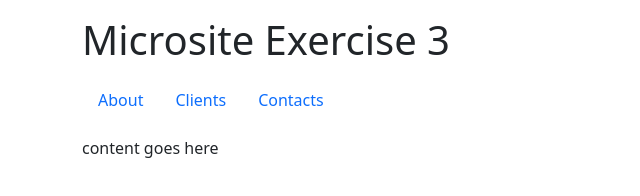
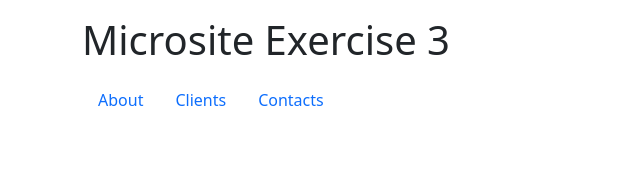
Before and after one commit to gabrieljmw/microsite_exercise_3, a plain HTML site: page index.html in a window 1280 px wide. Shown: the whole page, without its empty margins (0-640 px from the left). Drawn offline with nearby package versions, Linux system fonts and the light colour scheme.

Commit message:
Removing default content

```diff
--- a/index.html
+++ b/index.html
@@ -30,7 +30,6 @@
             </li>
         </ul>
         <div class="content">
-            <p>content goes here</p>
         </div>
     </div>
 
```
